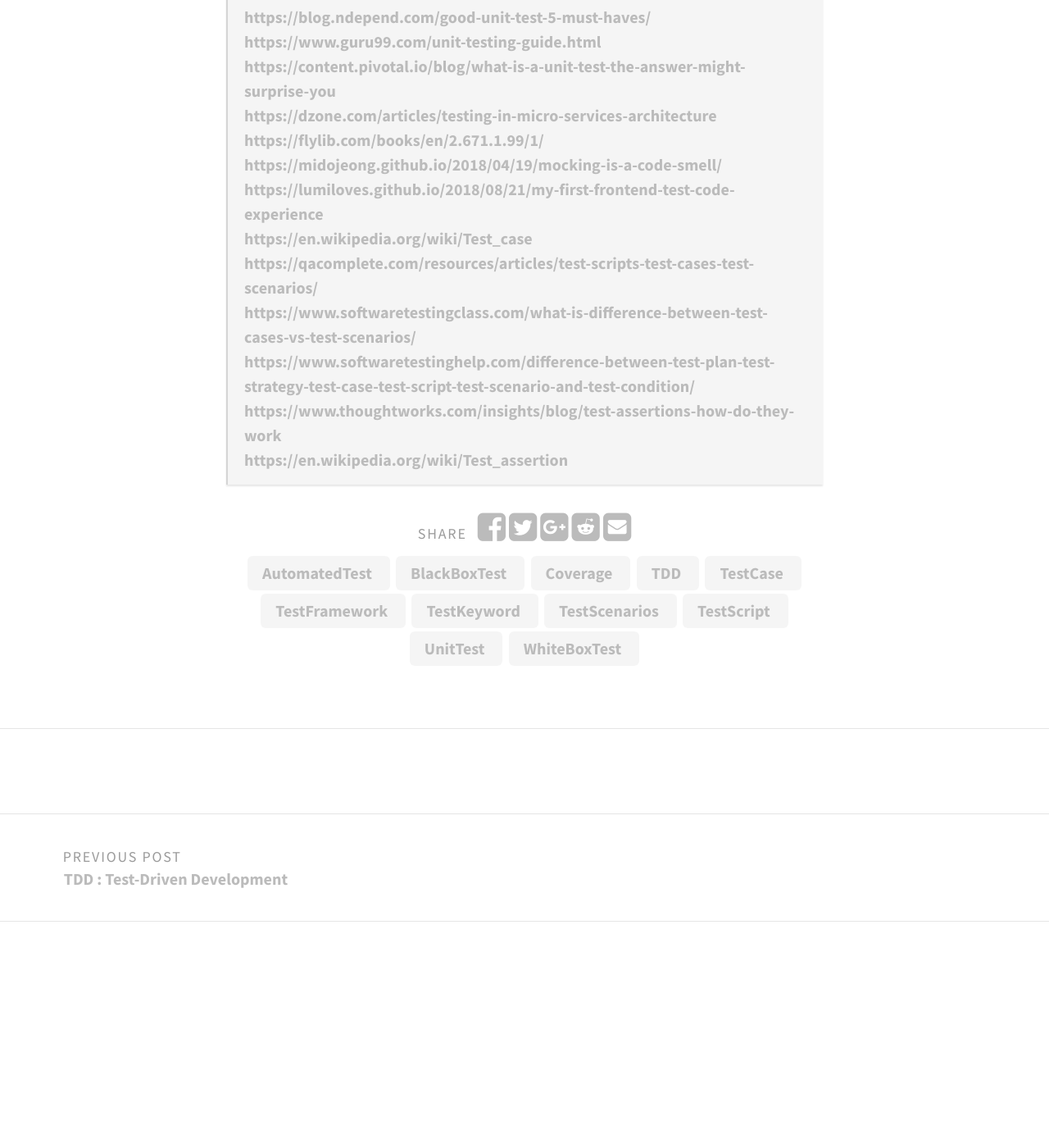
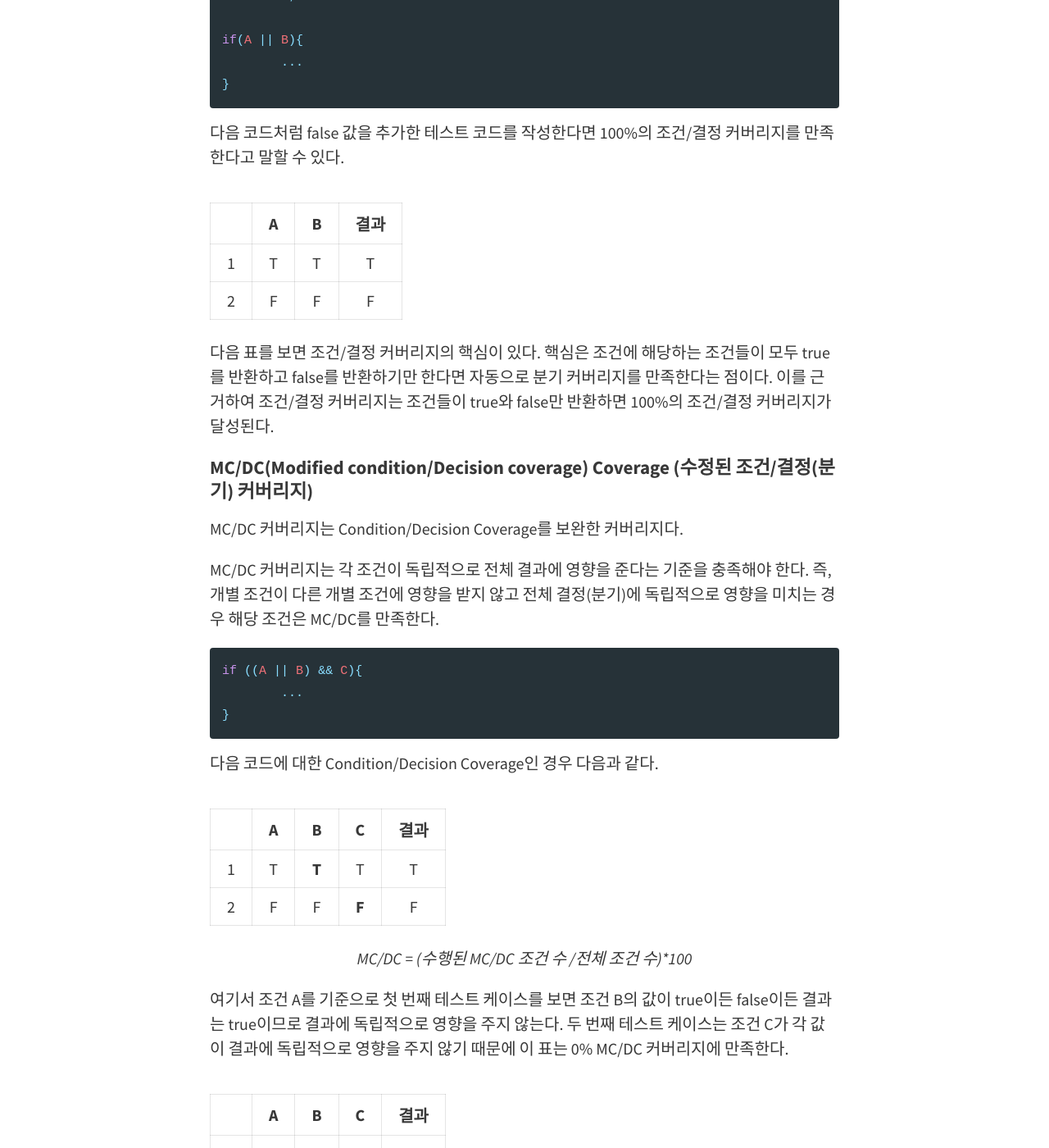
Before and after one commit to gmoon92/gmoon92.github.io, a Jekyll site: the page built from _posts/2018-09-15-test-keywords.md, in a window 1280 px wide and 1400 px high, scrolled down 13451 px. Shown: the whole window at 82% size. Built offline with Jekyll 4.4.1, drawn with Linux system fonts in a browser that asks for light colours; comment, search, counter and statistics services are not loaded; before the commit the page ends 14575 px from its top, so only the background shows below that; some of the changed text lies outside the part shown.

Commit message:
mc/dc add

````diff
--- a/_posts/2018-09-15-test-keywords.md
+++ b/_posts/2018-09-15-test-keywords.md
@@ -253,13 +253,13 @@ WBT는 제어 흐름 테스트 기법, 데이터 흐름 테스트 기법, 지점
 커버리지 기준은 코드 베이스에서 테스트가 되지 않는 부분을 찾는 데 유용한 기준이다. 이 기준에는 `Function coverage(함수 커버리지)`, `Statement coverage(구문(문장) 커버리지)`, `Decision or Branch coverage(분기/결정 커버리지)`, `Condition coverage(조건 커버리지)`,`MC/DC(변경 조건/결정 커버리지)`, `Multiple condition coverage(다중조건 커버리지)`
 등이 있다.
 
-> 1) Function coverage <br/>
-> 2) Statement coverage <br/>
-> 3) Decision or Branch coverage <br/>
-> 4) Condition coverage <br/>
+> 1) Function Coverage <br/>
+> 2) Statement Coverage <br/>
+> 3) Decision or Branch Coverage <br/>
+> 4) Condition Coverage <br/>
 > [Wiki - Basic Coverage Criteria](https://en.wikipedia.org/wiki/Code_coverage#Basic_coverage_criteria)
 
-#### Function coverage(함수 커버리지)
+#### Function Coverage(함수 커버리지)
 
 함수 커버리지란 프로그램 내 모든 기능 기준으로 수행된 정도를 의미한다. 일반적으로 함수 커버리지는 시스템 레벨의 테스트에서 측정해야 그 의미가 있다.
 
@@ -272,7 +272,7 @@ _함수 커버리지 = (수행된 함수 수 /전체 함수 수)*100_
 
 다음 테스트 메소드들이 모두 수행되었다고 가정한다면 100%의 함수 커버리지를 달성했다 말할 수 있다.
 
-#### Statement coverage(구문(문장) 커버리지)
+#### Statement Coverage(구문(문장) 커버리지)
 
 구문 커버리지란 테스트 수행을 통해서 실제 코드의 문장(Line)을 모두 수행했음을 의미한다.
 예를 들어 테스트하는데 100줄의 코드 베이스가 있다고 가정한다면 각 line이 한 번이라도 실행이 되어야 한다.
@@ -311,7 +311,9 @@ _구문 커버리지 = (수행된 라인 수 /전체 라인 수)*100_
 
 다음의 테스트 메소드를 추가한다면 `Dead Code`가 사라져 100% 구문 커버리지를 달성했다고 할 수 있다.
 
-#### Decision(Branch) coverage(분기(결정) 커버리지)
+#### Decision(Branch) Coverage(결정(분기) 커버리지)
+
+>branch coverage is closely related to decision coverage and at 100% coverage they give exactly the same results. Decision coverage measures the coverage of conditional branches; branch coverage measures the coverage of both conditional and unconditional branches. The Syllabus uses decision coverage, as it is the source of the branches. Some coverage measurement tools may talk about branch coverage when they actually mean decision coverage. (c) ISTQB foundation book. - ISTQB
 
 분기 커버리지는 실제 코드 내의 모든 분기(if, switch, for, while, do-while 등) 수행 결과가 각각 true와 false를 반환해야 한다는 기준이다.
 
@@ -343,7 +345,7 @@ if(flagA && flagB){
 
 기존 코드에 else를 추가시켜 해당 코드는 true와 false를 반환하게 되었다.
 
-#### Condition coverage(조건 커버리지)
+#### Condition Coverage(조건 커버리지)
 
 조건 커버리지는 각 분기문 내부 조건이 true, false를 가지게 되면 충족된다.
 
@@ -379,6 +381,79 @@ if(flagA && flagB){
 
 기존 코드에 다음과 같이 해당 boolean 값이 각각 true, false를 모두 반환했을 때를 가정하여 조건문을 추가한다면 100%의 조건 커버리지를 만족한다고 말할 수 있다.
 
+#### Condition/Decision Coverage(조건/결정(분기) 커버리지)
+
+조건/결정 커버리지는 조건 커버리지와 분기 커버리지를 합친 커버리지로 결과는 분기 커버리지를 내부 조건은 조건 커버리지를 따른다. 즉 조건/결정 커버리지는 조건 커버리지와 분기 커버리지가 모두 충족되어야 한다.
+
+``` java
+@Test public conditionDecisionCoverage(){
+	Boolean A = true;
+	Boolean B = true;
+
+	if(A || B){
+		...
+	}
+}
+```
+
+_조건/결정 커버리지 = ((수행된 조건 수  + 수행된 분기 수)  / (전체  조건  수 + 전체 분기 수))*100_
+
+다음 조건문 결과와 내부 조건이 true만 수행하기 때문에 약 50%의 조건/결정 커버리지를 달성했다.
+
+```java
+A = false;
+B = false;
+
+if(A || B){
+	...
+}
+```
+
+다음 코드처럼 false 값을 추가한 테스트 코드를 작성한다면 100%의 조건/결정 커버리지를 만족한다고 말할 수 있다.
+
+| |  A  | B | 결과 |
+|:---:|:---:|:---:|:---:|
+|1| T | T | T |
+|2| F | F | F |
+
+다음 표를 보면 조건/결정 커버리지의 핵심이 있다. 핵심은 조건에 해당하는 조건들이 모두 true를 반환하고 false를 반환하기만 한다면 자동으로 분기 커버리지를 만족한다는 점이다. 이를 근거하여 조건/결정 커버리지는 조건들이 true와 false만 반환하면 100%의 조건/결정 커버리지가 달성된다.
+
+#### MC/DC(Modified condition/Decision coverage) Coverage (수정된 조건/결정(분기) 커버리지)
+
+MC/DC 커버리지는 Condition/Decision Coverage를 보완한 커버리지다.
+
+MC/DC 커버리지는 각 조건이 독립적으로 전체 결과에 영향을 준다는 기준을 충족해야 한다. 즉, 개별 조건이 다른 개별 조건에 영향을 받지 않고 전체 결정(분기)에 독립적으로 영향을 미치는 경우 해당 조건은 MC/DC를 만족한다.
+
+``` java
+if ((A || B) && C){
+	...
+}
+```
+
+다음 코드에 대한 Condition/Decision Coverage인 경우 다음과 같다.
+
+| |  A  | B | C |결과 |
+|:---:|:--:|:---:|:---:|:---:|
+|1    | T | **T** 	| T 	| T |
+|2    | F | F 		| **F** | F |
+
+_MC/DC = (수행된 MC/DC 조건 수 /전체 조건 수)*100_
+
+여기서 조건 A를 기준으로 첫 번째 테스트 케이스를 보면 조건 B의 값이 true이든 false이든 결과는 true이므로 결과에 독립적으로 영향을 주지 않는다. 두 번째 테스트 케이스는 조건 C가 각 값이 결과에 독립적으로 영향을 주지 않기 때문에 이 표는 0% MC/DC 커버리지에 만족한다.
+
+|   |A  |B   | C |결과 |
+|:---:|:--:|:---:|:---:|:---:|
+|1	|T	|T	 | T | T |
+|2	|T	|T	 | F | F |
+|3	|T	|F	 | T | T |
+|4	|T	|F	 | F | F |
+|5	|F	|T	 | T | T |
+|6	|F	|T	 | F | F |
+|7	|F	|F	 | T | F |
+|8	|F	|F	 | F | F |
+
+다음 조건문은 총 8개의 테스트 케이스가 있다. 이 중에 조건 A를 기준으로 MC/DC를 만족하는 테스트 케이스는 3번, 7번이 필요하다.
+
 이외의 TDD 관점에서 바라본 커버리지에 대해 알고 싶다면 마틴 파울러가 쓴 [Test Coverage](https://martinfowler.com/bliki/TestCoverage.html)를 참고하자.
 
 ---
@@ -413,5 +488,6 @@ if(flagA && flagB){
 >[https://qacomplete.com/resources/articles/test-scripts-test-cases-test-scenarios/](https://qacomplete.com/resources/articles/test-scripts-test-cases-test-scenarios/)<br/>
 >[https://www.softwaretestingclass.com/what-is-difference-between-test-cases-vs-test-scenarios/](https://www.softwaretestingclass.com/what-is-difference-between-test-cases-vs-test-scenarios/)<br/>
 >[https://www.softwaretestinghelp.com/difference-between-test-plan-test-strategy-test-case-test-script-test-scenario-and-test-condition/](https://www.softwaretestinghelp.com/difference-between-test-plan-test-strategy-test-case-test-script-test-scenario-and-test-condition/)<br/>
+>[https://m.blog.naver.com/PostView.nhn?blogId=shiftspace&logNo=220561755364&proxyReferer=https%3A%2F%2Fwww.google.co.kr%2F](https://m.blog.naver.com/PostView.nhn?blogId=shiftspace&logNo=220561755364&proxyReferer=https%3A%2F%2Fwww.google.co.kr%2F)<br/>
 >[https://www.thoughtworks.com/insights/blog/test-assertions-how-do-they-work](https://www.thoughtworks.com/insights/blog/test-assertions-how-do-they-work)<br/>
 >[https://en.wikipedia.org/wiki/Test_assertion](https://en.wikipedia.org/wiki/Test_assertion)<br/>
````
